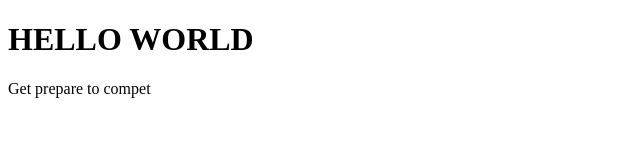
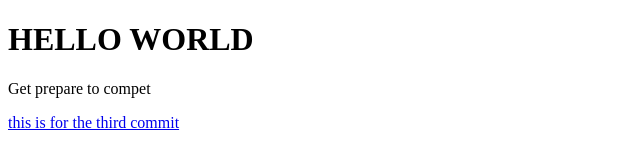
Before and after one commit to knromaric/test-repo, a plain HTML site: page index.html in a window 1280 px wide. Shown: the whole page, without its empty margins (0-640 px from the left). Drawn offline with Linux system fonts and the light colour scheme.

Commit message:
another dumb commit

```diff
--- a/index.html
+++ b/index.html
@@ -9,5 +9,6 @@
 <body>
     <h1>HELLO WORLD</h1>
     <p>Get prepare to compet</p>
+    <a href="#">this is for the third commit</a>
 </body>
 </html>
```
